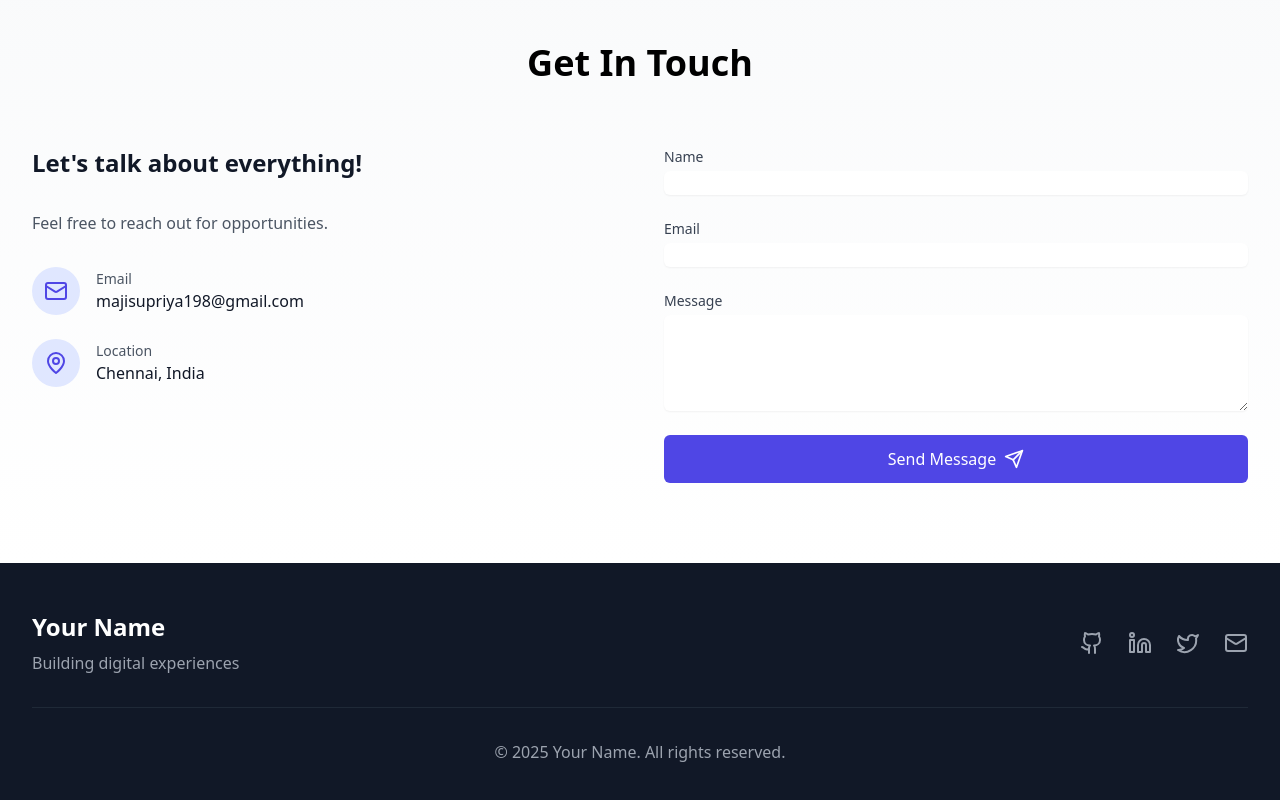
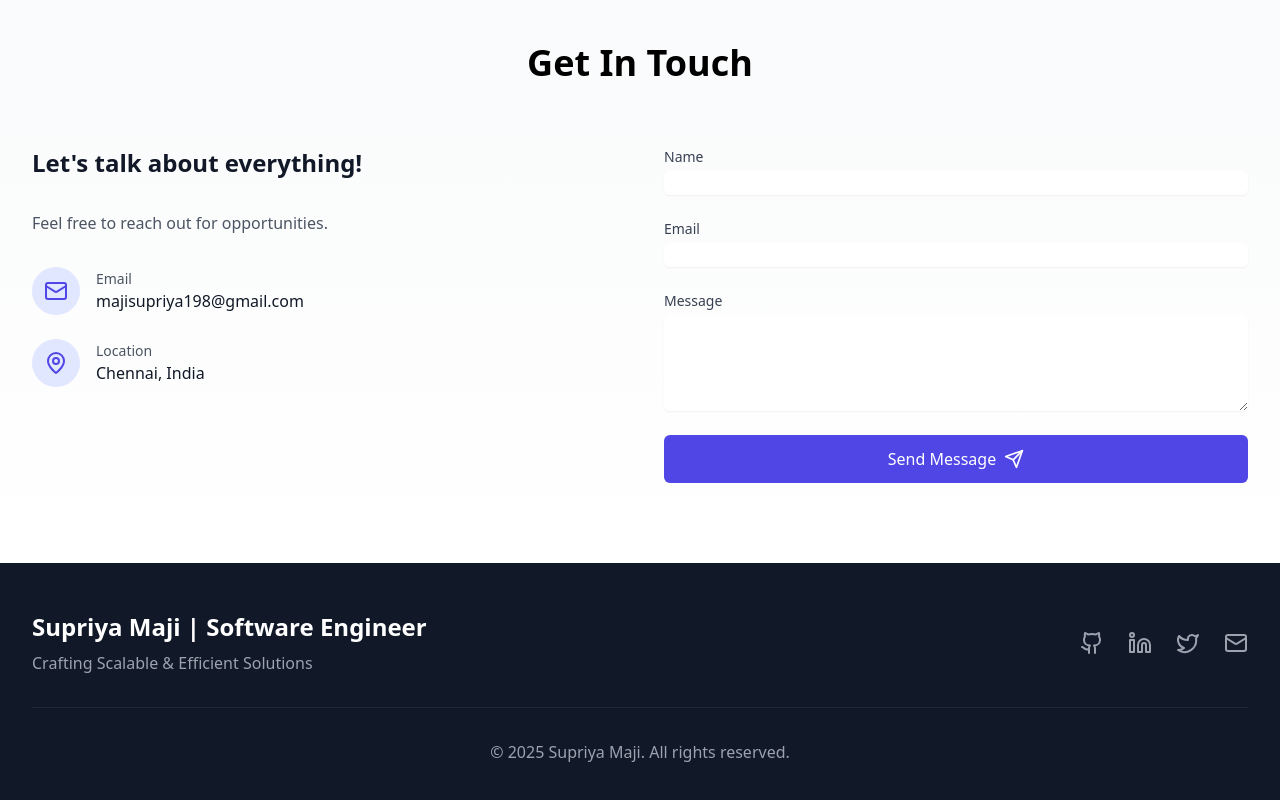
Before and after one commit to supriyamaji1998/supriya_portfolio, a React (Vite) app: page / in a window 1280 px wide. Shown: the part 5675-6475 px from the top of the page. Built offline with nearby package versions, Linux system fonts and the light colour scheme.

Commit message:
chenges footer

```diff
--- a/src/components/Footer.tsx
+++ b/src/components/Footer.tsx
@@ -6,8 +6,8 @@ export default function Footer() {
       <div className="max-w-7xl mx-auto px-4 sm:px-6 lg:px-8">
         <div className="flex flex-col md:flex-row justify-between items-center">
           <div className="mb-8 md:mb-0">
-            <h3 className="text-2xl font-bold mb-2">Your Name</h3>
-            <p className="text-gray-400">Building digital experiences</p>
+            <h3 className="text-2xl font-bold mb-2">Supriya Maji | Software Engineer</h3>
+            <p className="text-gray-400">Crafting Scalable & Efficient Solutions</p>
           </div>
 
           <div className="flex space-x-6">
@@ -45,7 +45,7 @@ export default function Footer() {
         </div>
 
         <div className="mt-8 pt-8 border-t border-gray-800 text-center text-gray-400">
-          <p>© {new Date().getFullYear()} Your Name. All rights reserved.</p>
+          <p>© {new Date().getFullYear()} Supriya Maji. All rights reserved.</p>
         </div>
       </div>
     </footer>
```
